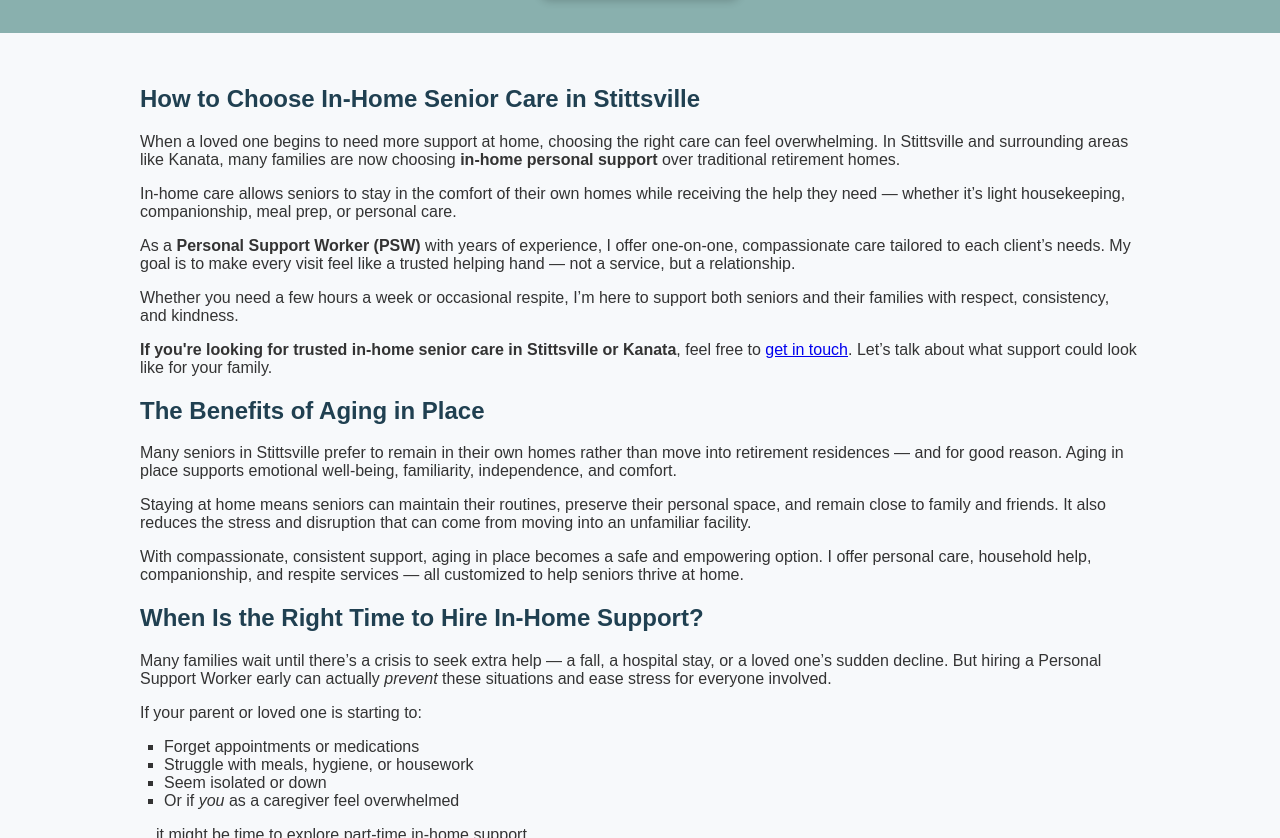
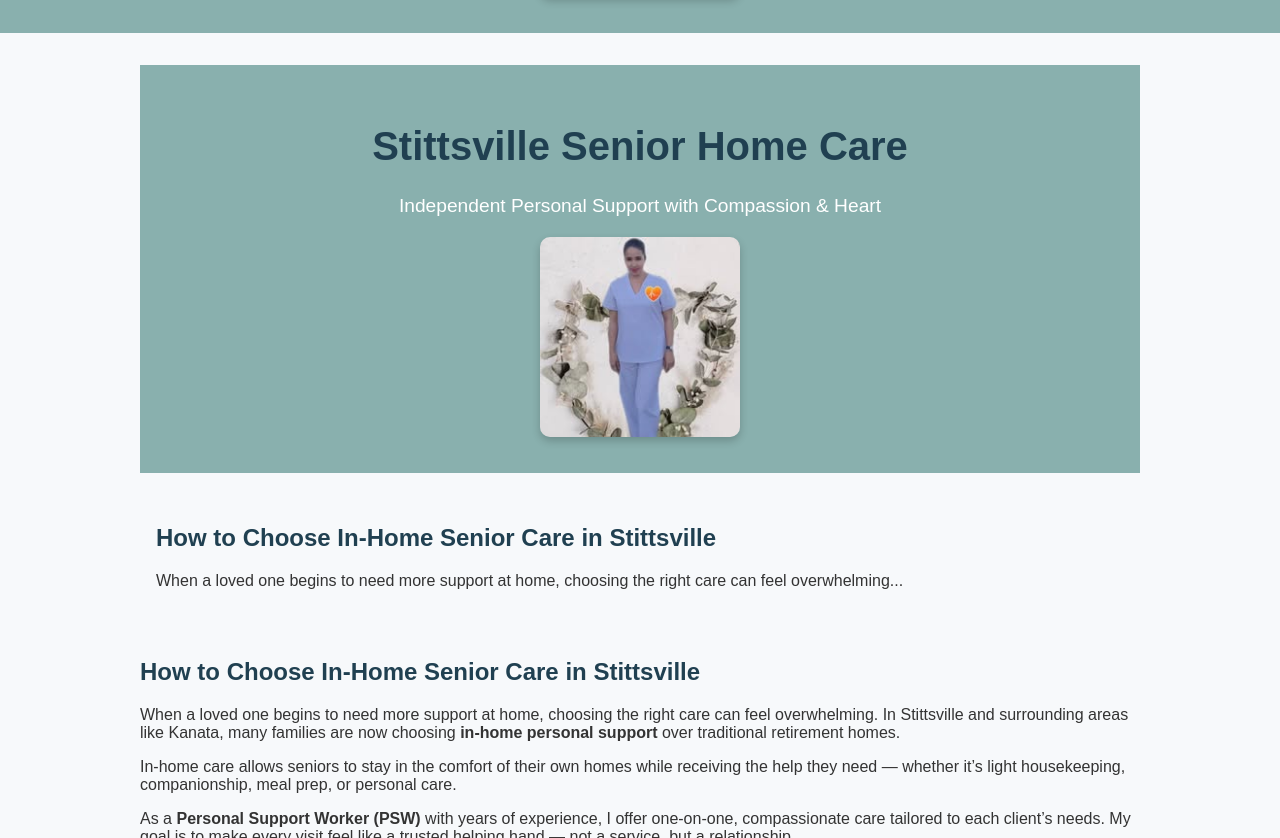
Before and after one commit to Moma-Jo/joan-support-services2, a plain HTML site: page index.html in a window 1280 px wide. Shown: the part 425-1263 px from the top of the page. Drawn offline with Linux system fonts and the light colour scheme.

Commit message:
Update index.html

```diff
--- a/index.html
+++ b/index.html
@@ -77,6 +77,21 @@
 </header>
 
   <div class="content-wrapper">
+    <header>
+  <div class="header-inner">
+    <div>
+      <h1 style="font-size: 2.5rem;">Stittsville Senior Home Care</h1>
+      <p style="font-size: 1.2rem;">Independent Personal Support with Compassion & Heart</p>
+    </div>
+    <img src="patient-face-replaced.jpg" alt="Senior care" style="width: 200px; height: auto; border-radius: 10px; box-shadow: 0 4px 8px rgba(0,0,0,0.2);">
+  </div>
+</header>
+
+<div class="content-wrapper">
+  <h2>How to Choose In-Home Senior Care in Stittsville</h2>
+  <p>When a loved one begins to need more support at home, choosing the right care can feel overwhelming...</p>
+  <!-- More content here -->
+</div>
     <h2>How to Choose In-Home Senior Care in Stittsville</h2>
     <p>When a loved one begins to need more support at home, choosing the right care can feel overwhelming. In Stittsville and surrounding areas like Kanata, many families are now choosing <strong>in-home personal support</strong> over traditional retirement homes.</p>
     <p>In-home care allows seniors to stay in the comfort of their own homes while receiving the help they need — whether it’s light housekeeping, companionship, meal prep, or personal care.</p>
```
